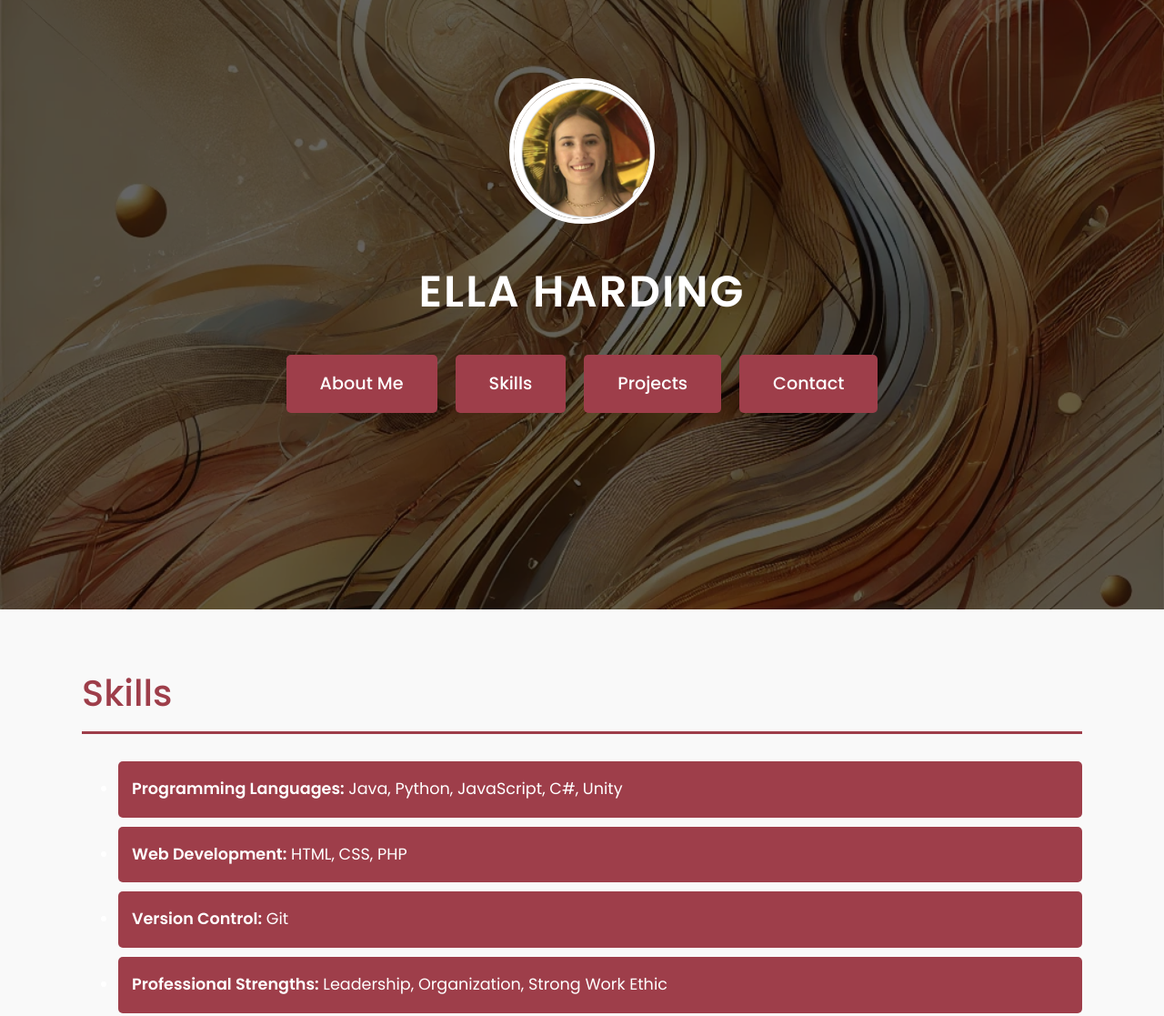
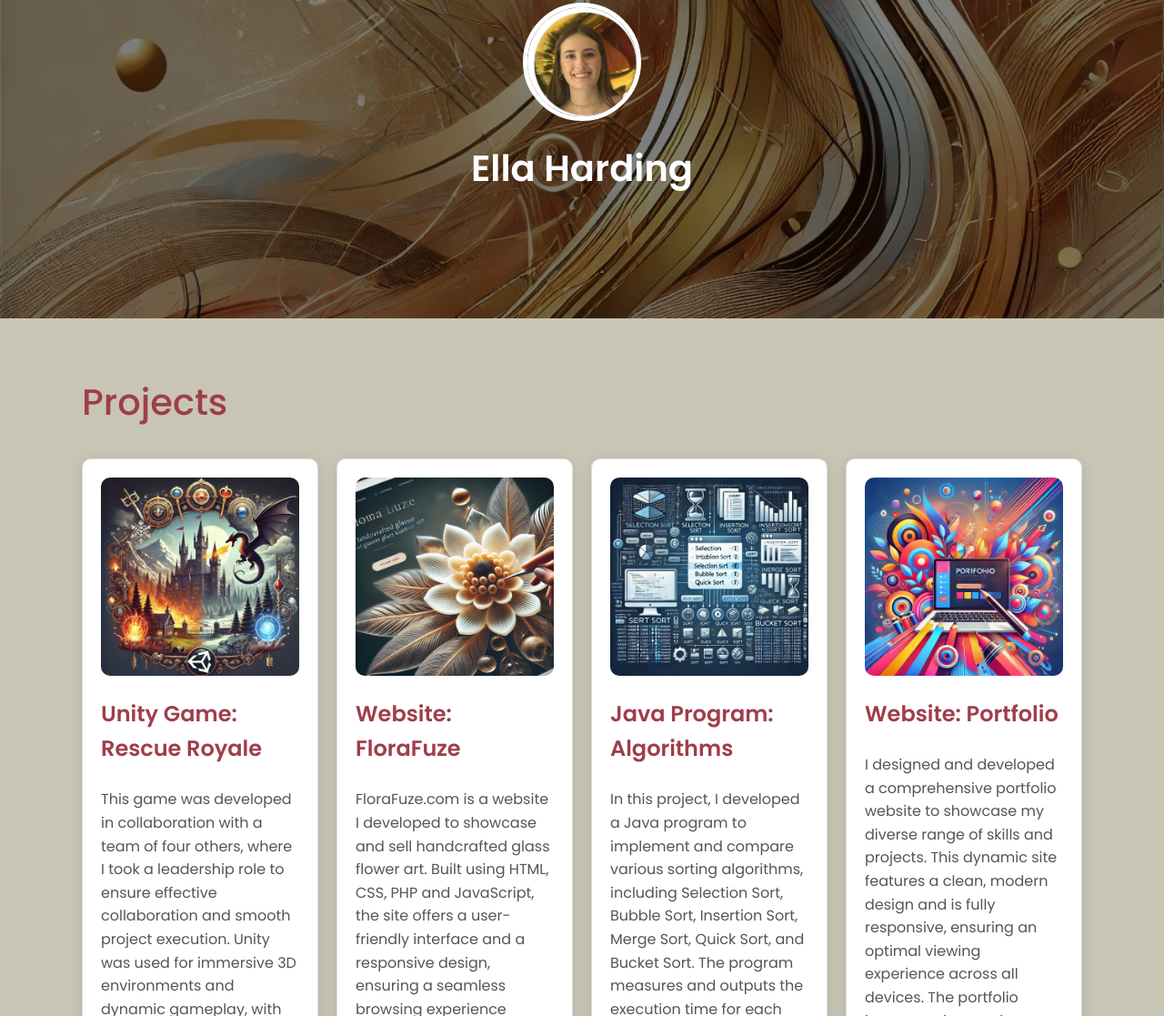
Before and after one commit to Ellaharding1/Portfolio, a plain HTML site: page index.html in a window 1280 px wide. Shown: the part 130-1247 px from the top of the page at 91% size. Drawn offline with Linux system fonts and the light colour scheme.

Commit message:
only a few changes left mostly finished project

```diff
--- a/css/styles.css
+++ b/css/styles.css
@@ -4,81 +4,42 @@ body {
     line-height: 1.6;
     margin: 0;
     padding: 0;
-    background-color: #f9f9f9;
+    background-color: #726a4163;
     color: #333;
 }
 
-/* Landing Page Styles */
-#landing {
-    height: 100vh;
+header {
     background-image: url('../backround1.jpg');
     background-size: cover;
     background-position: center;
     background-repeat: no-repeat;
+    height: 60vh;
     position: relative;
 }
 
-#landing .overlay {
-    background-color: rgba(0, 0, 0, 0.6);
+header .overlay {
+    background-color: rgba(0, 0, 0, 0.5);
     height: 100%;
-    width: 100%;
     display: flex;
+    flex-direction: column;
     justify-content: center;
     align-items: center;
+    color: #fff;
 }
 
-#landing .content {
-    text-align: center;
-    color: #fff;
-    padding: 20px;
-}
-
-#landing .profile-pic {
-    width: 150px;
-    height: 150px;
+header .profile-pic {
+    width: 120px;
+    height: 120px;
     border-radius: 50%;
     border: 5px solid #fff;
     margin-bottom: 20px;
     object-fit: cover;
 }
 
-#landing h1 {
-    font-size: 3rem;
-    margin: 10px 0;
-    font-weight: 600;
-    text-transform: uppercase;
-    letter-spacing: 2px;
-}
-
-#landing nav ul {
-    list-style: none;
-    padding: 0;
-    margin: 30px 0 0;
-    display: flex;
-    justify-content: center;
-    gap: 20px;
-}
-
-#landing nav ul li {
+header h1 {
+    font-size: 2.5rem;
     margin: 0;
 }
-
-#landing nav ul li a {
-    color: #fff;
-    text-decoration: none;
-    font-weight: 500;
-    font-size: 1.2rem;
-    padding: 10px 20px;
-    border: 2px solid transparent; /* Make border transparent */
-    border-radius: 30px;
-    background-color: transparent; /* Remove background color */
-    transition: color 0.3s ease; /* Remove background transition */
-}
-
-#landing nav ul li a:hover {
-    color: #007acc;
-}
-
 
 /* Section Styles */
 .container {
@@ -90,51 +51,53 @@ body {
 h2 {
     font-size: 2.5rem;
     font-weight: 500;
-    border-bottom: 3px solid #9e3e4a;
-    padding-bottom: 10px;
     color: #9e3e4a;
     margin-bottom: 30px;
 }
 
-p, ul {
-    font-size: 1.1rem;
-    margin: 20px 0;
-    line-height: 1.8;
-    color: #555;
-}
-
-ul li {
-    background: #9e3e4a;
-    color: #fff;
-    margin: 10px 0;
-    padding: 15px;
-    border-radius: 5px;
-    transition: background 0.3s ease;
-}
-
-ul li:hover {
-    background: #9e3e4a;
+.projects-grid {
+    display: grid;
+    grid-template-columns: repeat(auto-fill, minmax(250px, 1fr));
+    gap: 20px;
 }
 
 .project {
     background: #fff;
-    padding: 25px;
-    margin: 20px 0;
+    padding: 20px;
     border: 1px solid #ddd;
     border-radius: 10px;
     box-shadow: 0px 4px 15px rgba(0, 0, 0, 0.1);
     transition: transform 0.3s ease, box-shadow 0.3s ease;
 }
 
+.project-img {
+    width: 100%;
+    border-radius: 10px;
+    margin-bottom: 15px;
+    object-fit: cover;
+}
+
 .project h3 {
     margin-top: 0;
     color: #9e3e4a;
-    font-size: 1.8rem;
+    font-size: 1.5rem;
 }
 
 .project p {
     margin: 15px 0 0 0;
     color: #555;
+}
+
+.project a {
+    color: #007acc;
+    text-decoration: none;
+    font-weight: 500;
+    border-bottom: 2px solid transparent;
+    transition: border-bottom 0.3s ease;
+}
+
+.project a:hover {
+    border-bottom: 2px solid #007acc;
 }
 
 .project:hover {
--- a/index.html
+++ b/index.html
@@ -4,74 +4,64 @@
     <meta charset="UTF-8">
     <meta name="viewport" content="width=device-width, initial-scale=1.0">
     <title>My Portfolio</title>
-    <!-- Link to External CSS -->
     <link rel="stylesheet" href="css/styles.css">
-    <!-- Google Fonts -->
     <link rel="preconnect" href="https://fonts.googleapis.com">
     <link rel="preconnect" href="https://fonts.gstatic.com" crossorigin>
     <link href="https://fonts.googleapis.com/css2?family=Poppins:wght@300;400;500;600&display=swap" rel="stylesheet">
 </head>
 <body>
-    <!-- Landing Section -->
-    <div id="landing">
+    <!-- Header Section -->
+    <header id="header">
         <div class="overlay">
-            <div class="content">
-                <img src="pictures/photo.jpg" alt="Your Name" class="profile-pic">
-                <h1>Ella Harding</h1>
-                <nav>
-                    <ul>
-                        <li><a href="#about">About Me</a></li>
-                        <li><a href="#skills">Skills</a></li>
-                        <li><a href="#projects">Projects</a></li>
-                        <li><a href="#contact">Contact</a></li>
-                    </ul>
-                </nav>
-            </div>
+            <img src="pictures/photo.jpg" alt="Ella Harding" class="profile-pic">
+            <h1>Ella Harding</h1>
         </div>
-    </div>
-
-    <!-- Skills Section -->
-    <section id="skills" class="container">
-        <h2>Skills</h2>
-        <ul>
-            <li><strong>Programming Languages:</strong> Java, Python, JavaScript, C#, Unity</li>
-            <li><strong>Web Development:</strong> HTML, CSS, PHP</li>
-            <li><strong>Version Control:</strong> Git</li>
-            <li><strong>Professional Strengths:</strong> Leadership, Organization, Strong Work Ethic</li>
-        </ul>
-    </section>
+    </header>
 
     <!-- Projects Section -->
     <section id="projects" class="container">
         <h2>Projects</h2>
-        <div class="project">
-            <h3>Project 1: E-commerce Website</h3>
-            <p>
-                Developed a full-stack e-commerce website using HTML, CSS, JavaScript, and PHP.
-                Integrated secure payment gateways and built a user-friendly interface.
-            </p>
-        </div>
-        <div class="project">
-            <h3>Project 2: Portfolio Website</h3>
-            <p>
-                Created a personal portfolio website to showcase my projects and skills, utilizing HTML and CSS for responsive design.
-            </p>
+        <div class="projects-grid">
+            <!-- Project 1 -->
+            <div class="project">
+                <img src="unitygame.webp" alt="Unity Game: Rescue Royale" class="project-img">
+                <h3>Unity Game: Rescue Royale</h3>
+                <p>This game was developed in collaboration with a team of four others, where I took a leadership role to ensure effective collaboration and smooth project execution. Unity was used for immersive 3D environments and dynamic gameplay, with Blender for 3D modeling, and Visual Studio and C# for coding game logic. I coordinated the team's efforts in using Photoshop and Audacity for texture creation and sound design, resulting in a polished and engaging player experience.</p>
+                <p><a href="https://github.com/amelpiat/Project.git" target="_blank">View the project on GitHub</a></p>
+            </div>
+            <!-- Project 2 -->
+            <div class="project">
+                <img src="website.jpg" alt="Website: FloraFuze" class="project-img">
+                <h3>Website: FloraFuze</h3>
+                <p>FloraFuze.com is a website I developed to showcase and sell handcrafted glass flower art. Built using HTML, CSS, PHP and JavaScript, the site offers a user-friendly interface and a responsive design, ensuring a seamless browsing experience across all devices. I managed the entire project, from design to deployment, focusing on creating an engaging online presence for the unique glass art pieces.</p>
+                <p><a href="https://florafuze.com/" target="_blank">Visit the FloraFuze website</a></p>
+            </div>
+            <!-- Project 3 -->
+            <div class="project">
+                <img src="Algorithms.jpg" alt="Java Program: Algorithms" class="project-img">
+                <h3>Java Program: Algorithms</h3>
+                <p>In this project, I developed a Java program to implement and compare various sorting algorithms, including Selection Sort, Bubble Sort, Insertion Sort, Merge Sort, Quick Sort, and Bucket Sort. The program measures and outputs the execution time for each algorithm, allowing for a detailed performance analysis across different sorting methods. This project highlights my understanding of algorithmic efficiency and my ability to apply Java programming to solve computational problems effectively.</p>
+                <p><a href="https://github.com/Ellaharding1/Algorithms.git" target="_blank">View the project on GitHub</a></p>
+            </div>
+            <!-- Project 4 -->
+            <div class="project">
+                <img src="portfolio.jpg" alt="Website: Portfolio" class="project-img">
+                <h3>Website: Portfolio</h3>
+                <p>I designed and developed a comprehensive portfolio website to showcase my diverse range of skills and projects. This dynamic site features a clean, modern design and is fully responsive, ensuring an optimal viewing experience across all devices. The portfolio integrates interactive elements and visual assets, including custom graphics and project descriptions, to effectively communicate my expertise in web development, game design, and software engineering.</p>
+            </div>
         </div>
     </section>
 
     <!-- Contact Section -->
     <section id="contact" class="container">
         <h2>Contact</h2>
-        <p>
-            If you'd like to get in touch, please feel free to
-            <a href="mailto:your-email@example.com">email me</a>.
-        </p>
+        <p>If you'd like to get in touch, please feel free to email me at <a href="mailto:Ellaharding@rogers.com">Ellaharding@rogers.com</a>.</p>
     </section>
 
     <!-- Footer -->
     <footer>
         <div class="container">
-            <p>&copy; 2024 Your Name. All rights reserved.</p>
+            <p>&copy; 2024 Ella Harding. All rights reserved.</p>
         </div>
     </footer>
 </body>
```
Also changed, not shown: Algorithms.jpg (added), portfolio.jpg (added), unitygame.webp (added), website.jpg (added).
